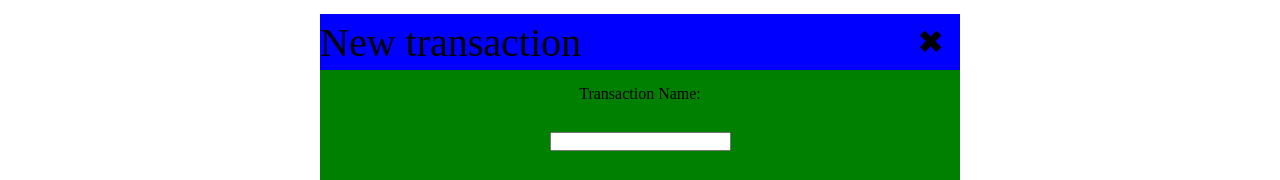
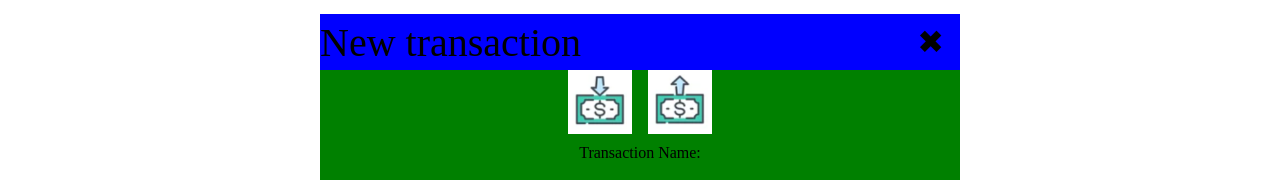
Before and after one commit to fabian-gl/personal-budget-react-express, a React (Create React App) app in the folder client/: page /crud in a window 1280 px wide. Both pictures are taken after a click on the button "Add new Transaction". Shown: the part 234-414 px from the top of the page. Built offline with nearby package versions, Linux system fonts and the light colour scheme; no server answers.

Commit message:
Added OptionType to handle the type choice

```diff
--- a/client/src/components/EditModal/EditModal.jsx
+++ b/client/src/components/EditModal/EditModal.jsx
@@ -1,8 +1,9 @@
 import './EditModal.css'
 
-import { useEffect, useContext, useState } from 'react';
+import { useContext, useState } from 'react';
 import { GlobalContext } from '../../context/GlobalState'
 import { todayFormatted } from '../../utils'
+import OptionType from '../OptionType/OptionType';
 
 const EditModal = () => {
     const { addTransaction, updateTransaction, deleteTransaction, hideModal, transactions, idToEdit } = useContext(GlobalContext);
@@ -22,6 +23,8 @@ const EditModal = () => {
     const handleAmountChange = (e) => {
         setTransactionAmount(e.target.value)
     }
+    const handleTypeChange = setTransactionType
+
     const handleDateChange = (e) => {
         setTransactionDate(e.target.value)
     }
@@ -37,7 +40,7 @@ const EditModal = () => {
     }
 
     const handleAddClick = async () => {
-        await addTransaction(transactionName, transactionAmount, 1, transactionDate)
+        await addTransaction(transactionName, transactionAmount, transactionType, transactionDate)
         hideModal()
     }
     let modalTitle, submitButton, deleteTransactionElement
@@ -64,6 +67,8 @@ const EditModal = () => {
                     <div>&#x2716;</div>
                 </div>
             </div>
+            <OptionType onOptionChange={handleTypeChange}/>
+
             <div className="cont-transaction-info">
                 {deleteTransactionElement}
 
--- /dev/null
+++ b/client/src/components/OptionType/OptionType.css
@@ -0,0 +1,13 @@
+.cont-option-type {
+    display: flex;
+    justify-content: center;
+}
+
+.cont-option-type img {
+    height: 8vh;
+    margin: 0 1vh;
+}
+
+.cont-option-type img.option-not-selected {
+    opacity: 0.5;
+}
--- /dev/null
+++ b/client/src/components/OptionType/OptionType.jsx
@@ -0,0 +1,40 @@
+import './OptionType.css'
+
+import { useState } from 'react'
+
+import moneyIn from '../../assets/money-in.png'
+import moneyOut from '../../assets/money-out.png'
+
+const OptionType = ({onOptionChange}) => {
+
+    const [typeSelected, setTypeSelected] = useState(0)
+
+    const handleOptionClick = type => {
+        if (typeSelected === type)
+        {
+            setTypeSelected(0)
+            onOptionChange(0)
+        }
+        else
+        {
+            setTypeSelected(type)
+            onOptionChange(type)
+        }
+
+
+    }
+
+    return (
+        <div className='cont-option-type'>
+            <img src={moneyIn} alt=""
+                onClick={() => handleOptionClick(1)}
+                className={(typeSelected === 2 ? 'option-not-selected' : '')}/>
+
+            <img src={moneyOut} alt=""
+                onClick={() => handleOptionClick(2)}
+                className={(typeSelected === 1 ? 'option-not-selected' : '')}/>
+        </div>
+    )
+}
+
+export default OptionType
```
Lines whose indentation alone changed are shown as unchanged.
